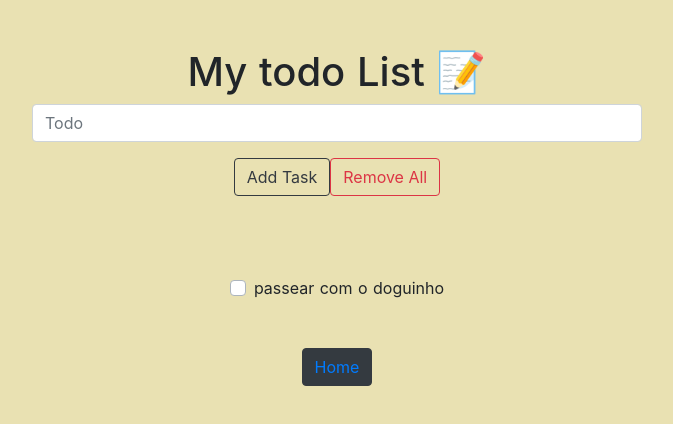
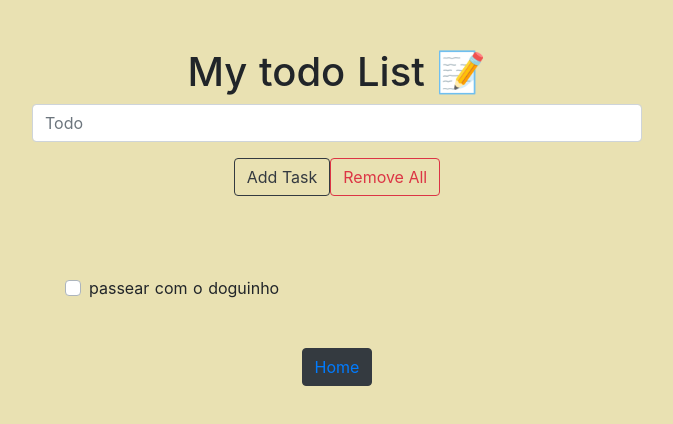
Before and after one commit to sarahanduca/toDoVue, a Nuxt app: page /list in a window 1280 px wide. Shown: the top 424 px of the page, without its empty margins (303-976 px from the left). Built offline with nearby package versions, Linux system fonts and the light colour scheme.

Commit message:
inline tasks

```diff
--- a/pages/list.vue
+++ b/pages/list.vue
@@ -29,8 +29,8 @@
         </b-col>
       </b-row>
       <b-row>
-        <b-col class="tarefas w-50 px-5">
-          <div class="mt-5" align="center">
+        <b-col class="tarefas px-5">
+          <div class="mt-5" align="left">
             <div
               id="list"
               class="mt-2"
```
